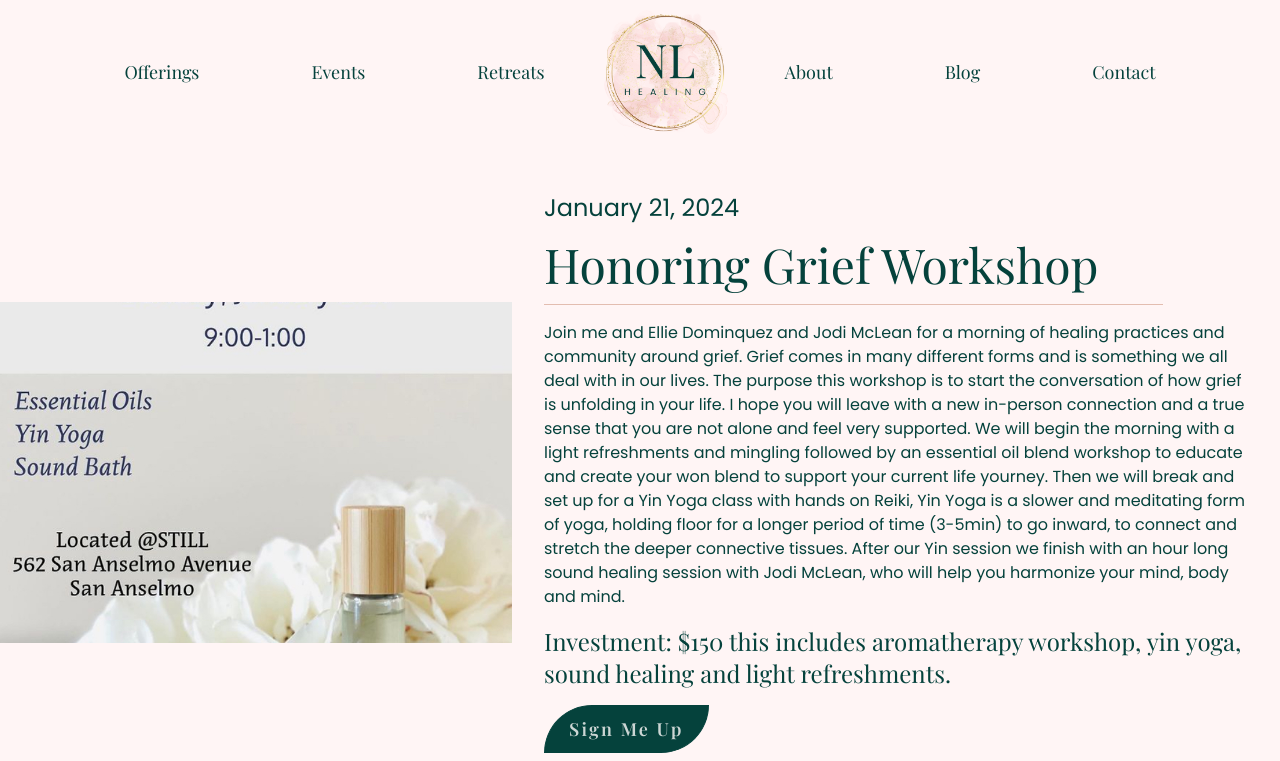
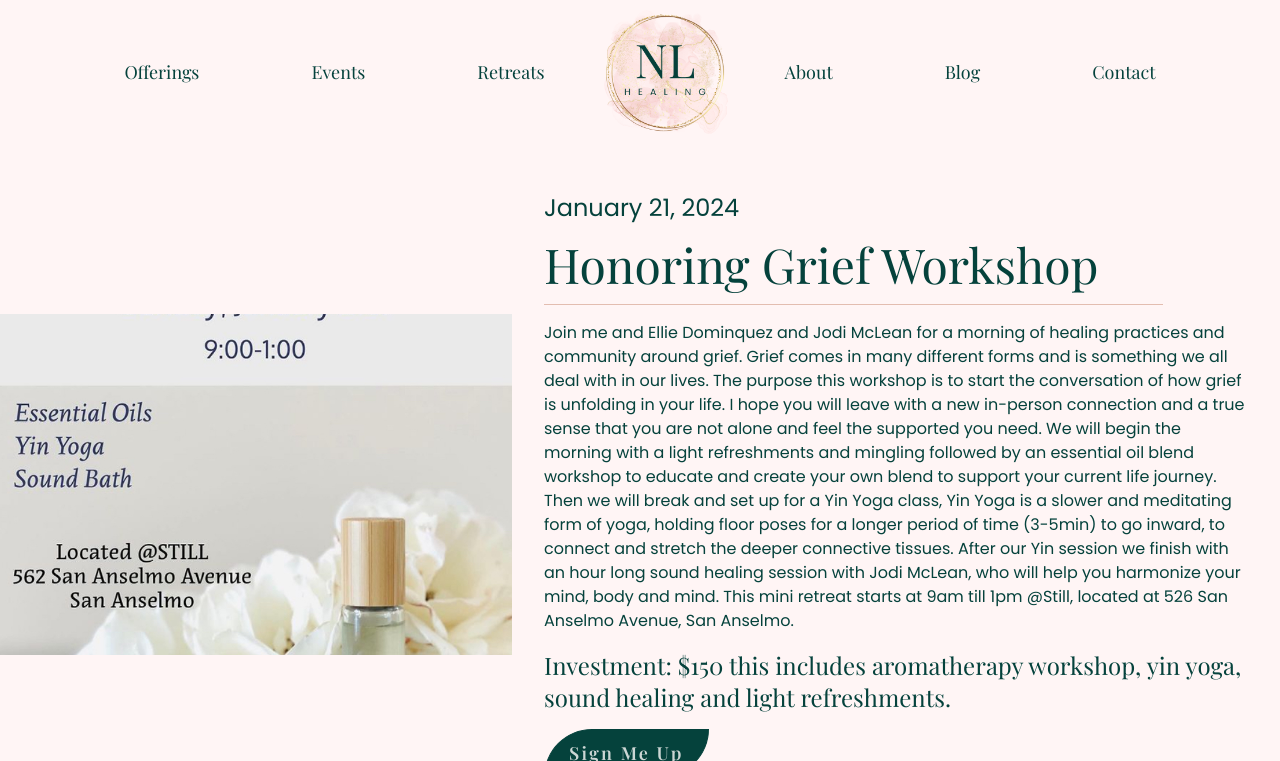
Before and after one commit to ViaSana/nl-healing, a Jekyll site: the page built from _events/honoring-grief-workshop.md, in a window 1280 px wide and 900 px high, cut to the strip 0-761 px from the top of the window. Built offline with Jekyll 4.4.1, drawn with Linux system fonts in a browser that asks for light colours; some web fonts are replaced; a style sheet for code colours, icons or effects is not loaded.

Commit message:
Updated 1 file via CloudCannon.

```diff
--- a/_events/honoring-grief-workshop.md
+++ b/_events/honoring-grief-workshop.md
@@ -15,15 +15,15 @@ summary: >-
   is something we all deal with in our lives. The purpose this workshop is to
   start the conversation of how grief is unfolding in your life. I hope you will
   leave with a new in-person connection and a true sense that you are not alone
-  and feel very supported. We will begin the morning with a light refreshments
-  and mingling followed by an essential oil blend workshop to educate and create
-  your won blend to support your current life yourney. Then we will break and
-  set up for a Yin Yoga class with hands on Reiki, Yin Yoga is a slower and
-  meditating form of yoga, holding floor for a longer period of time (3-5min) to
-  go inward, to connect and stretch the deeper connective tissues. After our Yin
-  session we finish with an hour long sound healing session with Jodi McLean,
-  who will help you harmonize your mind, body and mind.
-details: >-
-  Wear comfortable clothes and dress in layers, all yoga props are available at
-  the studio.
+  and feel the supported you need. We will begin the morning with a light
+  refreshments and mingling followed by an essential oil blend workshop to
+  educate and create your own blend to support your current life journey. Then
+  we will break and set up for a Yin Yoga class, Yin Yoga is a slower and
+  meditating form of yoga, holding floor poses for a longer period of time
+  (3-5min) to go inward, to connect and stretch the deeper connective tissues.
+  After our Yin session we finish with an hour long sound healing session with
+  Jodi McLean, who will help you harmonize your mind, body and mind. This mini
+  retreat starts at 9am till 1pm @Still, located at 526 San Anselmo Avenue, San
+  Anselmo.
+details: Wear comfortable clothes and dress in layers.
 ---
```
